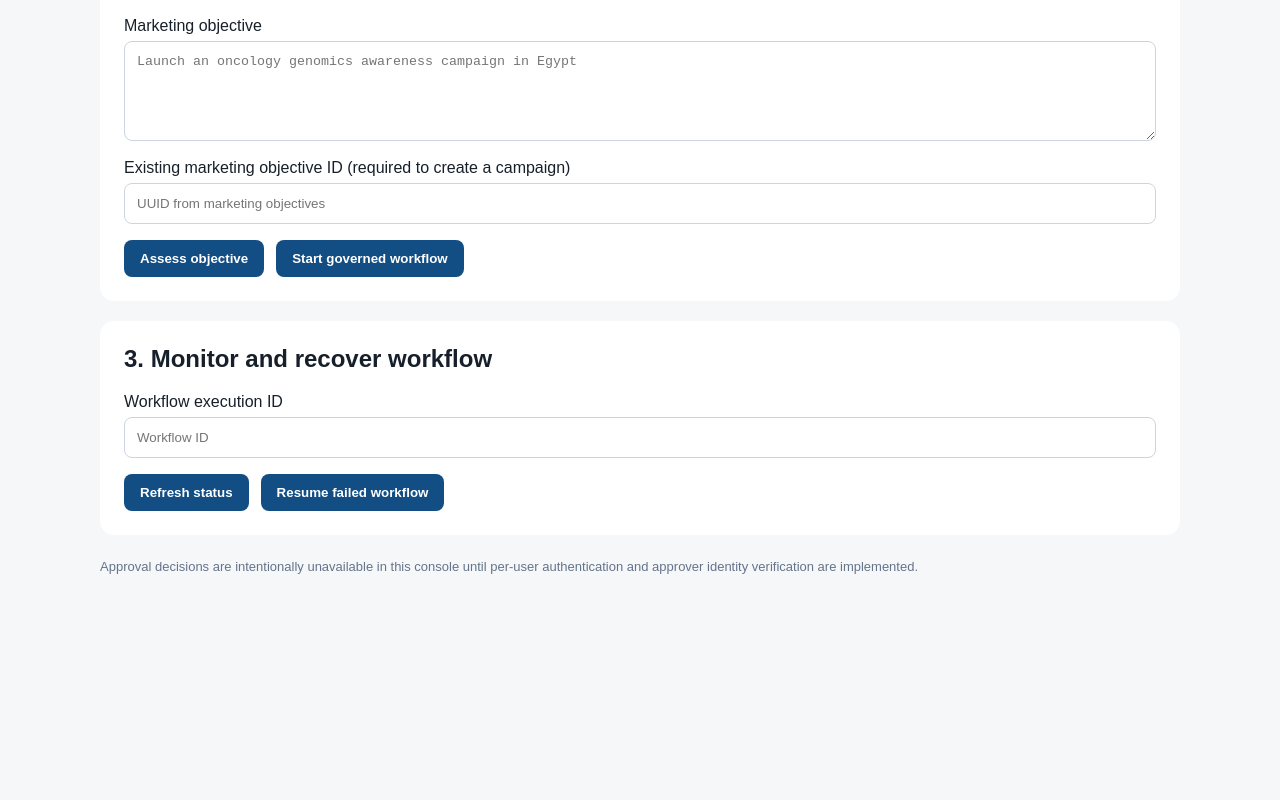
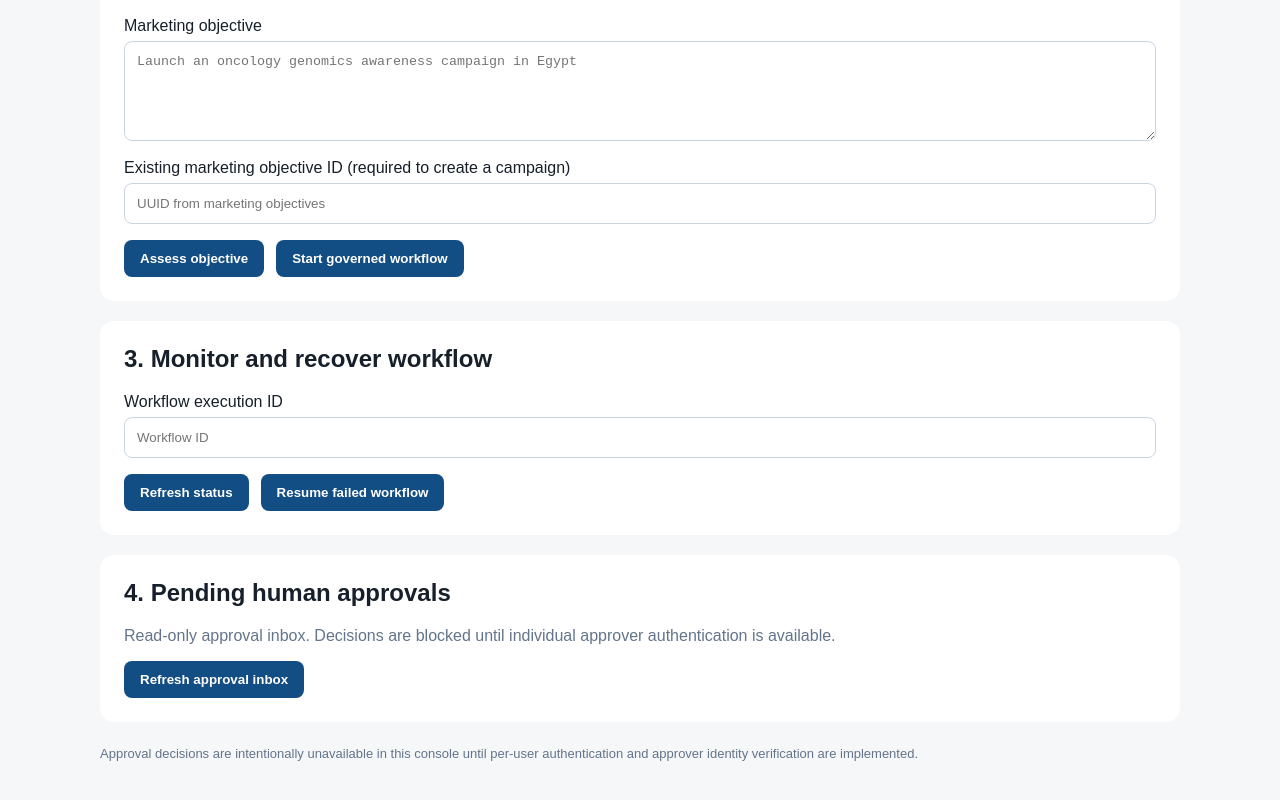
Before and after one commit to Ashour158/medsol-ai-marketing-os, a Next.js app in the folder apps/web/: page / in a window 1280 px wide. Shown: the part 500-1300 px from the top of the page. Before the commit the page ends 1129 px from the top, so only its background shows below. Built offline with nearby package versions, Linux system fonts and the light colour scheme.

Commit message:
Add read-only human approval inbox to marketing command center

```diff
--- a/apps/web/src/app/page.tsx
+++ b/apps/web/src/app/page.tsx
@@ -10,6 +10,7 @@ export default function Home() {
   const [workflowId, setWorkflowId] = useState("");
   const [workflow, setWorkflow] = useState<Workflow | null>(null);
   const [agents, setAgents] = useState<unknown>(null);
+  const [pendingApprovals, setPendingApprovals] = useState<unknown>(null);
   const [assessment, setAssessment] = useState<unknown>(null);
   const [error, setError] = useState("");
   const [busy, setBusy] = useState(false);
@@ -67,6 +68,13 @@ export default function Home() {
       </div>
       {workflow && <><p><strong>Status:</strong> {workflow.status ?? "Unknown"} · <strong>Step:</strong> {workflow.currentStep ?? "Unknown"}</p><details><summary>Workflow details and checkpoints</summary><pre style={{ whiteSpace: "pre-wrap", overflowWrap: "anywhere" }}>{JSON.stringify(workflow, null, 2)}</pre></details></>}
     </section>
+    <section style={{ background: "white", borderRadius: 14, padding: 24, marginTop: 20 }}>
+      <h2 style={{ marginTop: 0 }}>4. Pending human approvals</h2>
+      <p style={{ color: "#64748b" }}>Read-only approval inbox. Decisions are blocked until individual approver authentication is available.</p>
+      <button style={buttonStyle} disabled={busy} onClick={() => perform(async () => { setPendingApprovals(await call("approvals/pending")); })}>Refresh approval inbox</button>
+      {Array.isArray(pendingApprovals) && <p>{pendingApprovals.length} pending approval(s)</p>}
+      {pendingApprovals !== null && <pre style={{ whiteSpace: "pre-wrap", overflowWrap: "anywhere", background: "#f1f5f9", padding: 16, borderRadius: 8 }}>{JSON.stringify(pendingApprovals, null, 2)}</pre>}
+    </section>
     {error && <p role="alert" style={{ color: "#a11919", padding: 16, background: "#fff1f1", borderRadius: 8 }}>{error}</p>}
     <p style={{ marginTop: 24, color: "#64748b", fontSize: 13 }}>Approval decisions are intentionally unavailable in this console until per-user authentication and approver identity verification are implemented.</p>
   </main>;
```
